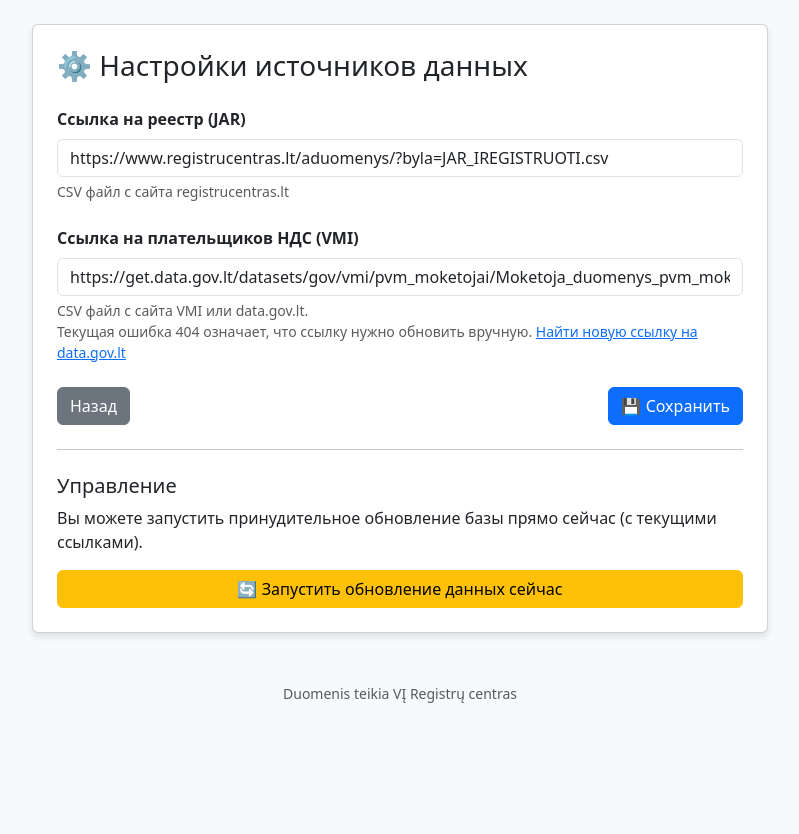
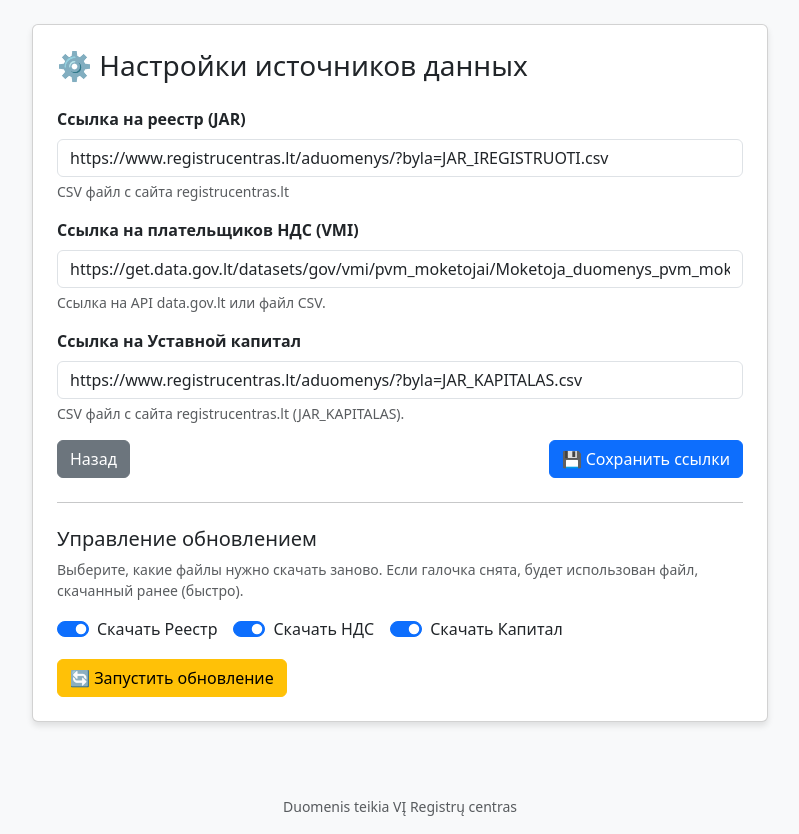
Before and after one commit to an201b/company-registry-lt, a FastAPI app: page /settings in a window 1280 px wide. Shown: the part 56-890 px from the top of the page, without its empty margins (240-1039 px from the left). Before the commit the page ends 759 px from the top, so only its background shows below. Run offline with FastAPI, Linux system fonts and the light colour scheme; data comes from the database, SQL or seed files in the repository.

Commit message:
Added: 'Authorized capital' field; download switches.

```diff
--- a/app/main.py
+++ b/app/main.py
@@ -25,6 +25,11 @@ DEFAULT_SETTINGS = [
         # ОБНОВЛЕНО: Вставили рабочую ссылку data.gov.lt
         "value": "https://get.data.gov.lt/datasets/gov/vmi/pvm_moketojai/Moketoja_duomenys_pvm_moketojai.csv",
         "description": "Ссылка на плательщиков НДС (VMI)"
+    },
+    {
+        "key": "capital_url",
+        "value": "https://www.registrucentras.lt/aduomenys/?byla=JAR_KAPITALAS.csv",
+        "description": "Ссылка на уставной капитал (JAR Kapitalas)"
     }
 ]
 
@@ -77,12 +82,19 @@ app.mount("/static", StaticFiles(directory="app/static"), name="static")
 
 # Ручка для принудительного обновления
 @app.post("/api/v1/force-update", tags=["Admin"])
-async def force_update_db(background_tasks: BackgroundTasks):
+async def force_update_db(
+    background_tasks: BackgroundTasks,
+    # Принимаем параметры запроса (Query Parameters)
+    dl_jar: bool = True,
+    dl_pvm: bool = True,
+    dl_cap: bool = True
+):
     """
-    Запускает обновление базы данных прямо сейчас в фоновом режиме.
+    Запускает обновление. Можно отключить скачивание файлов флагами.
     """
-    background_tasks.add_task(run_full_import)
-    return {"message": "Обновление запущено в фоне. Следите за логами."}
+    # Передаем параметры в функцию импорта
+    background_tasks.add_task(run_full_import, dl_jar, dl_pvm, dl_cap)
+    return {"message": "Обновление запущено. Проверьте консоль."}
 
 # Роутеры
 app.include_router(api_router, prefix="/api/v1", tags=["API"])
--- a/app/models/company.py
+++ b/app/models/company.py
@@ -1,6 +1,7 @@
 # company-registry-lt\app\models\company.py
 from sqlalchemy import Column, String, Integer, Date, Text
 from app.core.db import Base
+from sqlalchemy import Numeric # Добавляем Numeric для денег
 
 class Company(Base):
     """
@@ -50,6 +51,9 @@ class Company(Base):
     pvm_code = Column(String, nullable=True, index=True)
     # С какого числа является плательщиком
     pvm_date = Column(Date, nullable=True)
+    # --- НОВЫЕ ПОЛЯ (Капитал) ---
+    authorized_capital = Column(Numeric(12, 2), nullable=True) # Например: 2500.00
+    capital_currency = Column(String(3), nullable=True)        # EUR, LTL
 
     def __repr__(self):
         return f"<Company(code='{self.code}', name='{self.name}', pvm='{self.pvm_code}')>"
--- a/app/templates/settings.html
+++ b/app/templates/settings.html
@@ -3,7 +3,7 @@
 {% block content %}
 <div class="row justify-content-center">
     <div class="col-md-8">
-        <div class="card p-4">
+        <div class="card p-4 mb-4">
             <h3 class="mb-4">⚙️ Настройки источников данных</h3>
 
             {% if message %}
@@ -11,36 +11,59 @@
             {% endif %}
 
             <form action="/settings" method="post">
-                <div class="mb-4">
+                <div class="mb-3">
                     <label class="form-label fw-bold">Ссылка на реестр (JAR)</label>
                     <input type="text" name="jar_url" class="form-control"
                            value="{{ settings['jar_url'].value if settings['jar_url'] else '' }}">
                     <div class="form-text">CSV файл с сайта registrucentras.lt</div>
                 </div>
 
-                <div class="mb-4">
+                <div class="mb-3">
                     <label class="form-label fw-bold">Ссылка на плательщиков НДС (VMI)</label>
                     <input type="text" name="pvm_url" class="form-control"
                            value="{{ settings['pvm_url'].value if settings['pvm_url'] else '' }}">
-                    <div class="form-text">
-                        CSV файл с сайта VMI или data.gov.lt. <br>
-                        Текущая ошибка 404 означает, что ссылку нужно обновить вручную.
-                        <a href="https://data.gov.lt/dataset/pridetinies-vertes-mokescio-moketoju-duomenys" target="_blank">Найти новую ссылку на data.gov.lt</a>
-                    </div>
+                    <div class="form-text">Ссылка на API data.gov.lt или файл CSV.</div>
+                </div>
+
+                <div class="mb-3">
+                    <label class="form-label fw-bold">Ссылка на Уставной капитал</label>
+                    <input type="text" name="capital_url" class="form-control"
+                           value="{{ settings['capital_url'].value if settings['capital_url'] else '' }}">
+                    <div class="form-text">CSV файл с сайта registrucentras.lt (JAR_KAPITALAS).</div>
                 </div>
 
                 <div class="d-flex justify-content-between">
                     <a href="/" class="btn btn-secondary">Назад</a>
-                    <button type="submit" class="btn btn-primary">💾 Сохранить</button>
+                    <button type="submit" class="btn btn-primary">💾 Сохранить ссылки</button>
                 </div>
             </form>
 
             <hr class="my-4">
 
-            <h5>Управление</h5>
-            <p>Вы можете запустить принудительное обновление базы прямо сейчас (с текущими ссылками).</p>
-            <button onclick="forceUpdate()" class="btn btn-warning">🔄 Запустить обновление данных сейчас</button>
-            <span id="updateStatus" class="ms-2 text-muted"></span>
+            <h5>Управление обновлением</h5>
+            <p class="text-muted small">Выберите, какие файлы нужно скачать заново. Если галочка снята, будет использован файл, скачанный ранее (быстро).</p>
+
+            <div class="mb-3 d-flex flex-wrap gap-3">
+                <div class="form-check form-switch">
+                    <input class="form-check-input" type="checkbox" id="chk_jar" checked>
+                    <label class="form-check-label" for="chk_jar">Скачать Реестр</label>
+                </div>
+                <div class="form-check form-switch">
+                    <input class="form-check-input" type="checkbox" id="chk_pvm" checked>
+                    <label class="form-check-label" for="chk_pvm">Скачать НДС</label>
+                </div>
+                <div class="form-check form-switch">
+                    <input class="form-check-input" type="checkbox" id="chk_cap" checked>
+                    <label class="form-check-label" for="chk_cap">Скачать Капитал</label>
+                </div>
+            </div>
+
+            <div class="d-flex align-items-center">
+                <button onclick="forceUpdate()" class="btn btn-warning">
+                    🔄 Запустить обновление
+                </button>
+                <span id="updateStatus" class="ms-3 fw-bold text-muted"></span>
+            </div>
         </div>
     </div>
 </div>
@@ -48,16 +71,34 @@
 <script>
 async function forceUpdate() {
     const status = document.getElementById('updateStatus');
+
+    // Считываем состояние галочек
+    const dlJar = document.getElementById('chk_jar').checked;
+    const dlPvm = document.getElementById('chk_pvm').checked;
+    const dlCap = document.getElementById('chk_cap').checked;
+
     status.innerText = "Запуск...";
+    status.className = "ms-3 fw-bold text-muted"; // Сброс цвета
+
     try {
-        const response = await fetch('/api/v1/force-update', { method: 'POST' });
-        const data = await response.json();
-        status.innerText = "✅ " + data.message;
-        status.classList.remove('text-muted');
-        status.classList.add('text-success');
+        // Формируем URL с параметрами
+        // Python (FastAPI) автоматически преобразует true/false в булевы значения
+        const url = `/api/v1/force-update?dl_jar=${dlJar}&dl_pvm=${dlPvm}&dl_cap=${dlCap}`;
+
+        const response = await fetch(url, { method: 'POST' });
+
+        if (response.ok) {
+            const data = await response.json();
+            status.innerText = "✅ " + data.message;
+            status.className = "ms-3 fw-bold text-success";
+        } else {
+            status.innerText = "❌ Ошибка сервера";
+            status.className = "ms-3 fw-bold text-danger";
+        }
     } catch (e) {
-        status.innerText = "❌ Ошибка запуска";
-        status.classList.add('text-danger');
+        status.innerText = "❌ Ошибка соединения";
+        status.className = "ms-3 fw-bold text-danger";
+        console.error(e);
     }
 }
 </script>
```
Also changed, not shown: app/services/registry_importer.py (+120 -33 lines), app/templates/index.html (+8 -0 lines), 1 other file.
